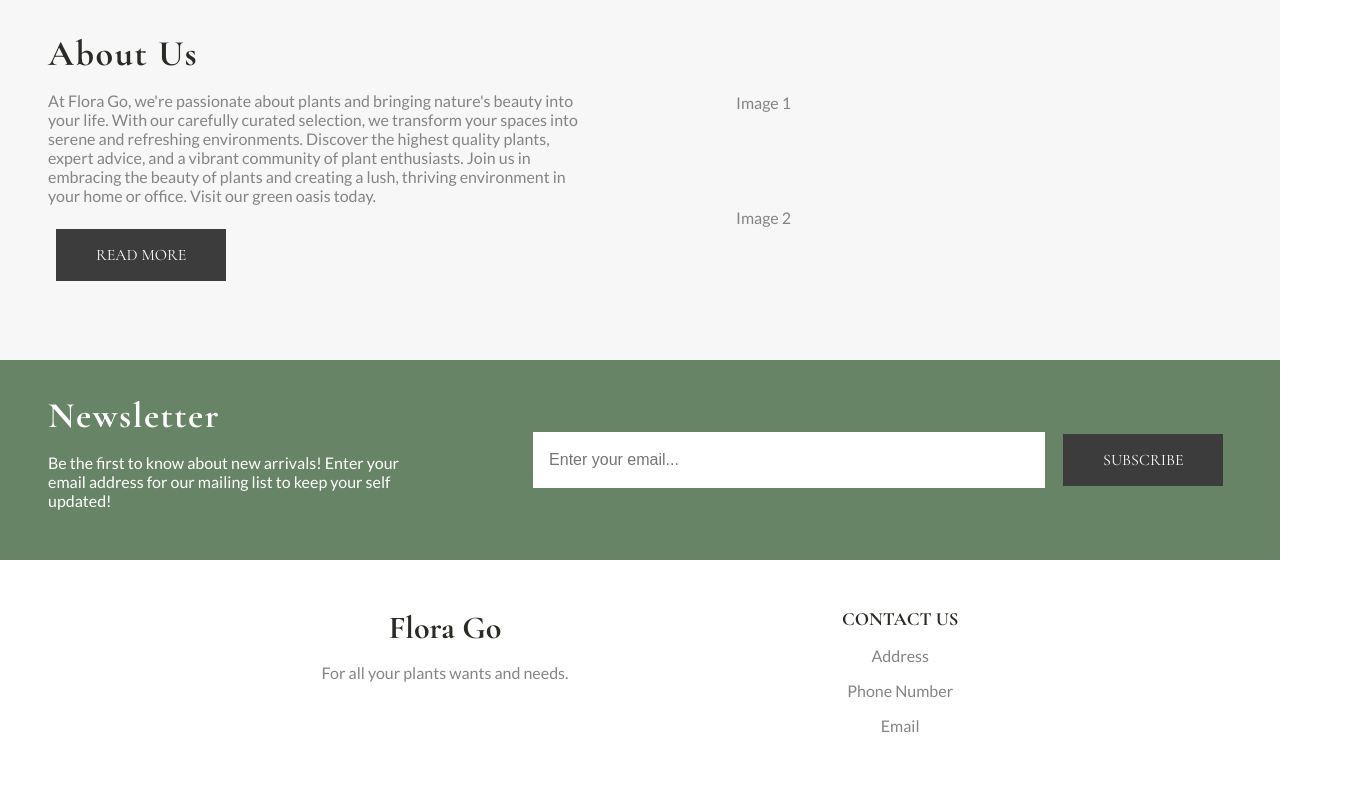
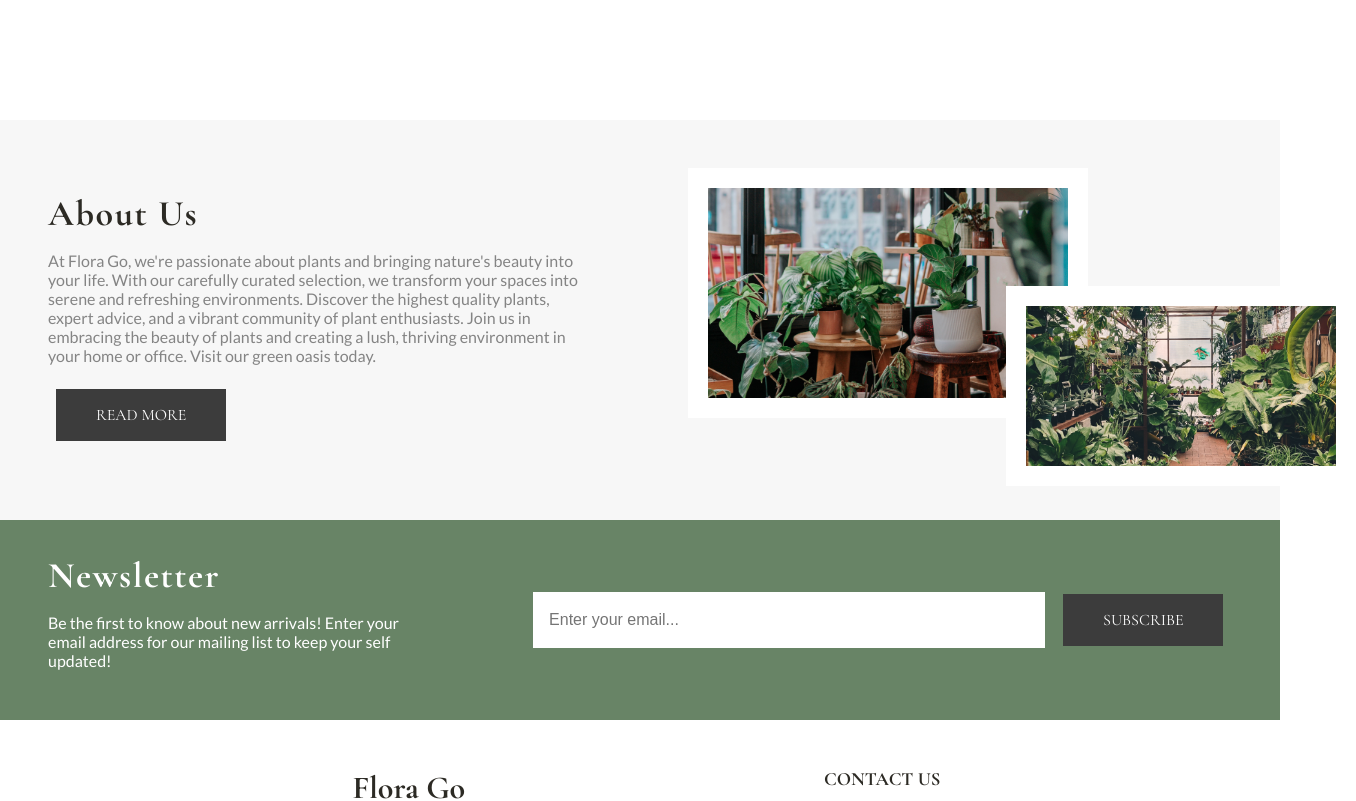
Before and after one commit to bholeneha/florago, a React (Create React App) app: page /home in a window 1280 px wide. Shown: the part 1360-2161 px from the top of the page, 1356 px wide, since content can reach past the window. Built offline with nearby package versions, Linux system fonts and the light colour scheme; no server answers.

Commit message:
add images to about section, add mock info to footer

```diff
--- a/src/components/Footer/Footer.js
+++ b/src/components/Footer/Footer.js
@@ -12,9 +12,9 @@ export default function Footer() {
 
         <div>
           <h3>CONTACT US</h3>
-          <p>Address</p>
-          <p>Phone Number</p>
-          <p>Email</p>
+          <p>123 Mock Street, Anytown, USA</p>
+          <p>(555) 123-4567</p>
+          <p>example@email.com</p>
         </div>
       </div>
 
--- a/src/pages/HomePage/HomePage.jsx
+++ b/src/pages/HomePage/HomePage.jsx
@@ -60,9 +60,10 @@ export default function HomePage() {
           </Link>
         </div>
 
-        <div>
-          <div>Image 1</div>
-          <div>Image 2</div>
+        <div className="Home-About-Images">
+          <div className="About-Image1">
+            <div className="About-Image2"></div>
+          </div>
         </div>
       </div>
     </div>
--- a/src/pages/HomePage/HomePage.scss
+++ b/src/pages/HomePage/HomePage.scss
@@ -53,7 +53,7 @@
 
     // CATEGORIES SECTION
     &-Categories {
-        height: 50vh;
+        height: 70vh;
         padding: 3rem;
 
         h1{
@@ -70,9 +70,11 @@
             gap: 2rem;
             height: 70%;
 
+
             .Home-Category-Card {
                 width: 25%;
                 height: 100%;
+                border: 2px solid var(--med-grey);
             }
         }
     }
@@ -95,5 +97,37 @@
                 font-size: 2.25rem;
             }
         }
+
+        &-Images {
+            align-self: flex-start;
+            display: flex;
+            align-items: flex-start;
+            justify-content: flex-start;
+
+
+            .About-Image1 {
+                background-image: url(../../assets/about-image1.jpg);
+                background-repeat: no-repeat;
+                background-size: cover;
+                width: 400px;
+                height: 250px;
+                position: absolute;
+                background-position-y: 70%;
+                border: 20px solid white;
+            }
+
+            .About-Image2{
+                background-image: url(../../assets/about-image2.jpg);
+                background-repeat: no-repeat;
+                background-size: cover;
+                width: 350px;
+                height: 200px;
+                position: relative;
+                top: 50px;
+                right: -250px;
+                background-position-y: 50%;
+                border: 20px solid white;
+            }
+        }
     }
 }
```
Also changed, not shown: src/assets/about-image1.jpg (added), src/assets/about-image2.jpg (added).
